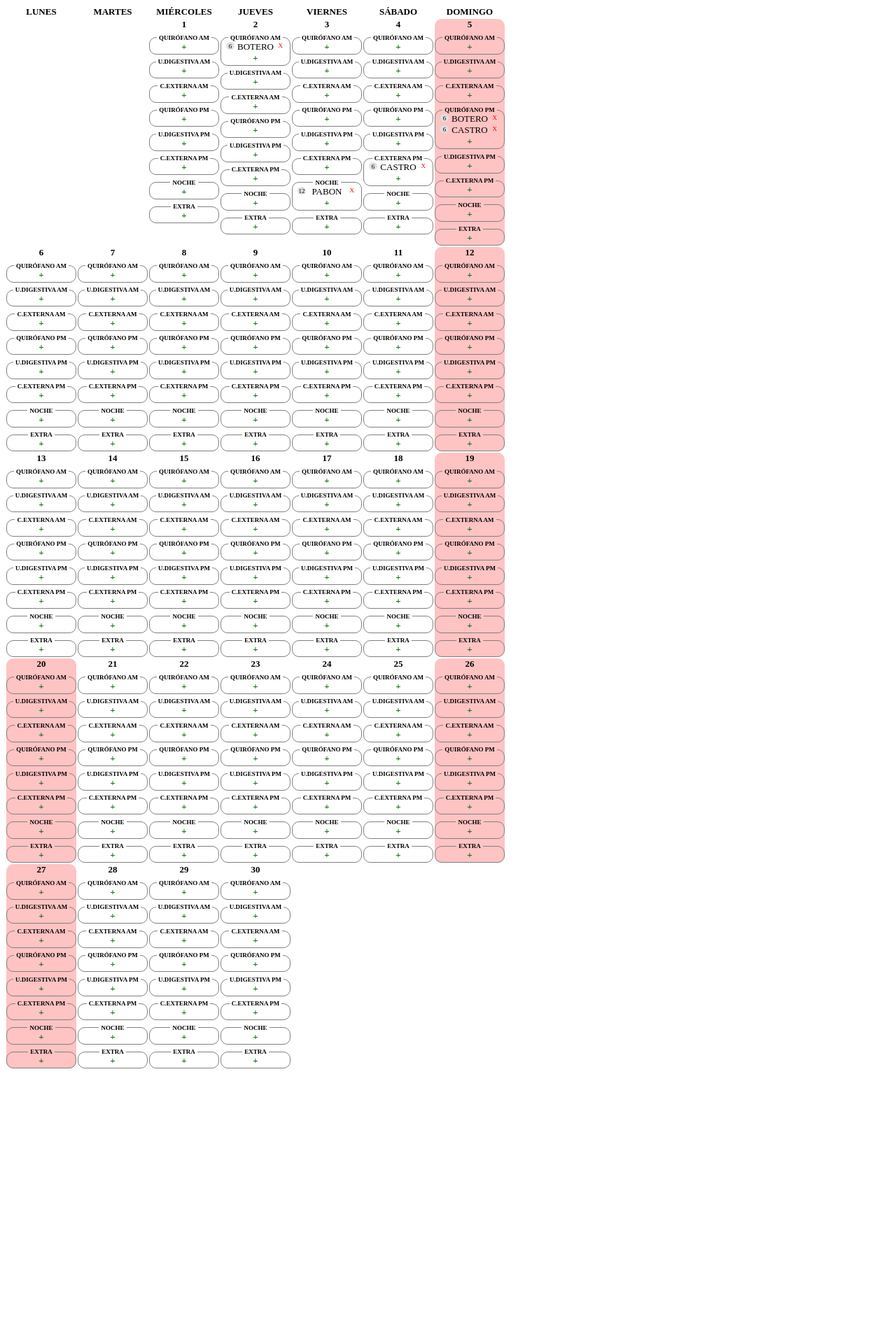
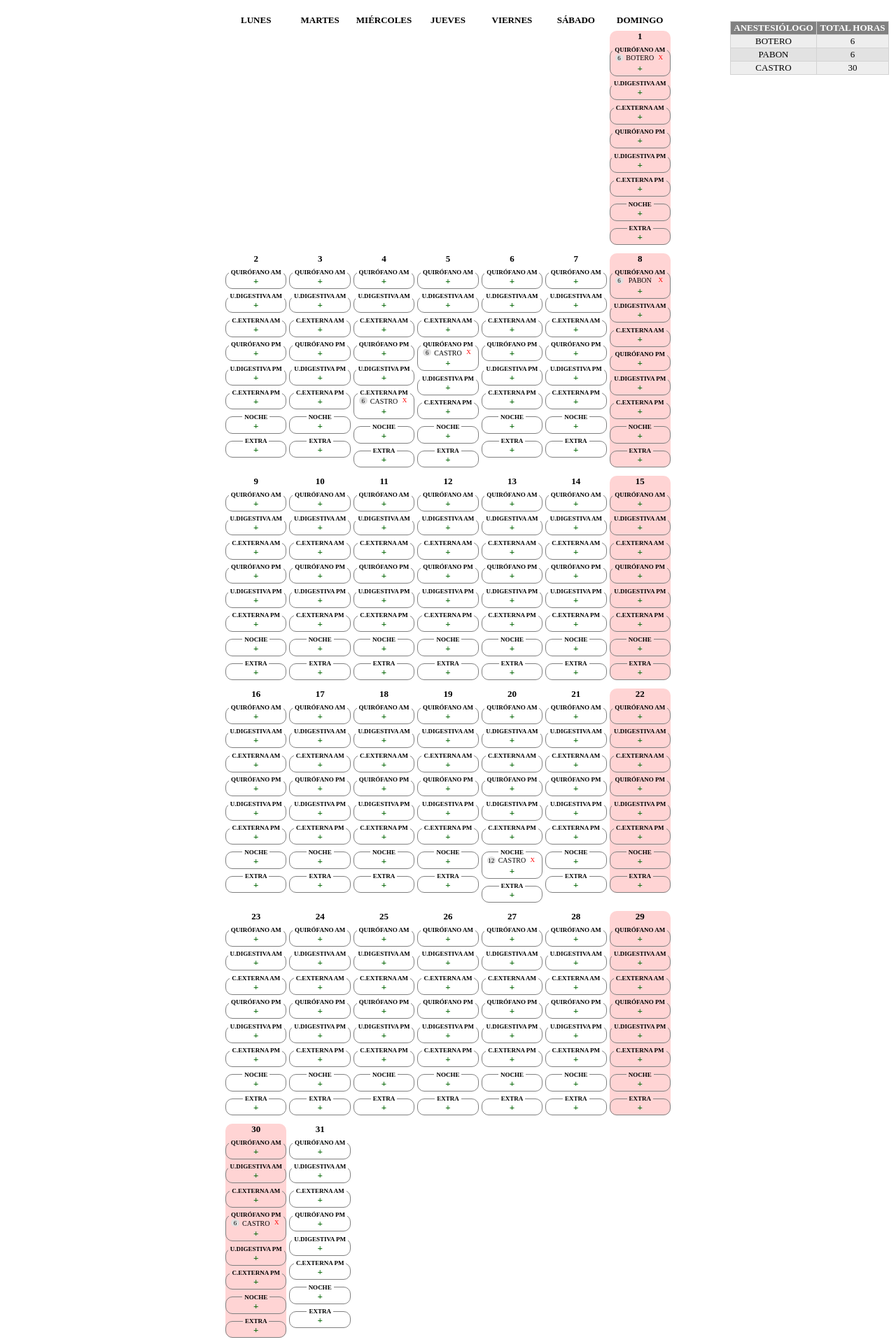
Before and after one commit to albotero/acuatur, a Flask app: page /schedule in a window 1280 px wide. Shown: the whole page at 70% size. Before the commit the page ends 1527 px from the top, so only its background shows below. Run offline with Flask 2, Linux system fonts and the light colour scheme.

Commit message:
Shifts summmary

```diff
--- a/app.py
+++ b/app.py
@@ -28,13 +28,14 @@ def schedule():
         Employee('Pabon', 'Favio Pabón'),
         Employee('Castro', 'Jairo Castro')
     ])
-    schedule = Schedule(2022, 6, employees)
+    schedule = Schedule(2022, 5, employees)
 
-    schedule.add_shift(Shift('Botero', 2, 'qx_am'))
-    schedule.add_shift(Shift('Pabon', 3, 'n'))
+    schedule.add_shift(Shift('Botero', 1, 'qx_am'))
+    schedule.add_shift(Shift('Pabon', 8, 'qx_am'))
     schedule.add_shift(Shift('Castro', 4, 'ce_pm'))
-    schedule.add_shift(Shift('Botero', 5, 'qx_pm'))
     schedule.add_shift(Shift('Castro', 5, 'qx_pm'))
+    schedule.add_shift(Shift('Castro', 30, 'qx_pm'))
+    schedule.add_shift(Shift('Castro', 20, 'n'))
 
     tmp = '123456789'
 
--- a/scripts/calendar.py
+++ b/scripts/calendar.py
@@ -63,4 +63,25 @@ class Month:
         self.title = 'Mayo 2022'
         self.days = days_in_month(year, month)
         self.day1 = datetime.date(year, month, 1).weekday()
+        self.year = year
+        self.month = month
         self.holidays = holidays(year, month)
+
+    def sunday_or_holiday(self, day):
+        '''Returns true if day is holiday or sunday'''
+        # Check if it is a holiday
+        if day in self.holidays:
+            return True
+
+        # Check if it is a sunday
+        date = datetime.date(self.year, self.month, day)
+        return dow[date.weekday()] == 'domingo'
+
+    def get_dow(self, selected_dow):
+        '''Returns all days in month with requested dow'''
+        days = []
+        for day in range(1, self.days + 1):
+            date = datetime.date(self.year, self.month, day)
+            if dow[5 - (date.weekday() + 7) % 7] == selected_dow:
+                days.append(day)
+        return days
--- a/scripts/schedule.py
+++ b/scripts/schedule.py
@@ -39,9 +39,7 @@ class Shift:
             return hours
         if '_' in shift:
             return self.shift_hours[shift[-2:]]
-        if shift == 'n':
-            return self.shift_hours['n']
-        return 0
+        return self.shift_hours.get(shift, 0)
 
 
 class Schedule:
@@ -71,8 +69,58 @@ class Schedule:
             res[shift.shift].append((shift.employee_id, shift.hours))
         return res
 
-    def employee_hours(self, employee_id = None, shift = None):
+    def employee_hours(self, employee_id = None, shift = None, holidays = None):
         return sum([ x.hours for x in self.shifts if (
                             (x.employee_id == employee_id if employee_id else True) and
-                            (shift in x.shift if shift else True)
+                            (shift in x.shift if shift else True) and
+                            (self.get_month().sunday_or_holiday(x.day) if holidays else True)
                             ) ])
+
+    def summary(self):
+        titles = ['anestesiólogo', 'total horas', 'noche',
+                    'fest-dom día', 'día', 'c. externa',
+                    'u. digestiva', 'horas extra']
+        summary = []
+
+        for e in self.employees:
+            # Employee names
+            row = [e.id]
+
+            # Total hours
+            row += [self.employee_hours(employee_id = e.id)]
+
+            # Night shifts
+            row += [self.employee_hours(employee_id = e.id, shift = 'n')]
+
+            # Holiday-Sunday day shifts
+            ## All holliday/sundays (d+n) minus nights
+            hs_hours = self.employee_hours(employee_id = e.id, holidays = True)
+            hs_nights = self.employee_hours(employee_id = e.id, shift = 'n', holidays = True)
+            hs_days = hs_hours - hs_nights
+            row += [ hs_days ]
+
+            # Day shifts
+            row += [
+                self.employee_hours(employee_id = e.id, shift = 'qx_am')
+                + self.employee_hours(employee_id = e.id, shift = 'qx_pm')
+                - hs_days
+                ]
+
+            # C.E. shifts
+            row += [
+                self.employee_hours(employee_id = e.id, shift = 'ce_am')
+                + self.employee_hours(employee_id = e.id, shift = 'ce_pm')
+                ]
+
+            # U.D. shifts
+            row += [
+                self.employee_hours(employee_id = e.id, shift = 'ud_am')
+                + self.employee_hours(employee_id = e.id, shift = 'ud_pm')
+                ]
+
+            # Extra hours
+            row += [self.employee_hours(employee_id = e.id, shift = 'ex')]
+
+            summary.append(row)
+
+        return titles, summary
--- a/scss/schedule.scss
+++ b/scss/schedule.scss
@@ -2,6 +2,39 @@ table {
   border-collapse: collapse;
   text-transform: uppercase;
   font-size: small;
+  cursor: default;
+
+  &.summary {
+    background: white;
+    padding: 10px 0 10px 10px;
+    margin-top: 20px;
+
+    th, td {
+      border: 1px solid lightgrey;
+    }
+
+    th {
+      width: 90px;
+      background: #818181;
+      color: white;
+
+      &:first-child {
+        width: 120px;
+      }
+    }
+
+    tr {
+      background: #e2e2e2;
+
+      &:nth-child(2n) {
+        background: #eee;
+      }
+
+      &:not(:first-child):hover {
+        background: coral;
+      }
+    }
+  }
 
   td {
     width: 100px;
@@ -10,12 +43,36 @@ table {
   }
 }
 
+@media(min-width: 728px) {
+  table.schedule {
+    position: absolute;
+    top: 20px;
+    left: 50%;
+    transform: translateX(-50%);
+  }
+
+  table.summary {
+    position: fixed;
+    top: 10px;
+    right: 10px;
+
+    tr :nth-child(n+3) {
+        display: none;
+    }
+
+    &:hover tr :nth-child(n+3) {
+      display: table-cell;
+    }
+  }
+}
+
 .day {
   background: white;
   border-radius: 10px;
+  margin: 5px 1px;
 
   &.holiday {
-    background: #FEC3C3;
+    background: #FFD4D4;
   }
 
   .title {
@@ -48,7 +105,8 @@ table {
       }
 
       .name {
-
+        font-size: x-small;
+        padding: 1.5px;
       }
 
       .hours {
--- a/static/css/schedule.css
+++ b/static/css/schedule.css
@@ -2,6 +2,32 @@ table {
   border-collapse: collapse;
   text-transform: uppercase;
   font-size: small;
+  cursor: default;
+}
+table.summary {
+  background: white;
+  padding: 10px 0 10px 10px;
+  margin-top: 20px;
+}
+table.summary th, table.summary td {
+  border: 1px solid lightgrey;
+}
+table.summary th {
+  width: 90px;
+  background: #818181;
+  color: white;
+}
+table.summary th:first-child {
+  width: 120px;
+}
+table.summary tr {
+  background: #e2e2e2;
+}
+table.summary tr:nth-child(2n) {
+  background: #eee;
+}
+table.summary tr:not(:first-child):hover {
+  background: coral;
 }
 table td {
   width: 100px;
@@ -9,12 +35,33 @@ table td {
   vertical-align: top;
 }
 
+@media (min-width: 728px) {
+  table.schedule {
+    position: absolute;
+    top: 20px;
+    left: 50%;
+    transform: translateX(-50%);
+  }
+
+  table.summary {
+    position: fixed;
+    top: 10px;
+    right: 10px;
+  }
+  table.summary tr :nth-child(n+3) {
+    display: none;
+  }
+  table.summary:hover tr :nth-child(n+3) {
+    display: table-cell;
+  }
+}
 .day {
   background: white;
   border-radius: 10px;
+  margin: 5px 1px;
 }
 .day.holiday {
-  background: #FEC3C3;
+  background: #FFD4D4;
 }
 .day .title {
   font-weight: bold;
@@ -41,6 +88,10 @@ table td {
 }
 .day .shift .employee-shift div {
   border-radius: 50%;
+}
+.day .shift .employee-shift .name {
+  font-size: x-small;
+  padding: 1.5px;
 }
 .day .shift .employee-shift .hours {
   font-size: xx-small;
--- a/templates/schedule.html
+++ b/templates/schedule.html
@@ -2,14 +2,14 @@
 
 {% set month = schedule.get_month() %}
 
-{% block title %} Turnos: {{ month.titulo }} {% endblock %}
+{% block title %} Turnos: {{ month.title }} {% endblock %}
 
 {% block style %}
   <link rel=stylesheet type=text/css href="{{ url_for('static', filename='css/schedule.css') }}">
 {% endblock %}
 
 {% block content %}
-  <table>
+  <table class="schedule">
     <tr>
       {% for d in dow %}
         <th>{{ d }}</th>
@@ -45,6 +45,22 @@
       </tr>
     {% endfor %}
   </table>
+
+  <table class="summary">
+    {% set sum_titles, sum_rows = schedule.summary() %}
+    <tr>
+      {% for title in sum_titles %}
+        <th>{{ title }}</th>
+      {% endfor %}
+    </tr>
+    {% for row in sum_rows %}
+    <tr>
+      {% for val in row %}
+        <td>{{ val }}</td>
+      {% endfor %}
+    </tr>
+    {% endfor %}
+  </table>
 {% endblock %}
 
 {% block scripts %}
```
Also changed, not shown: 1 other file.
